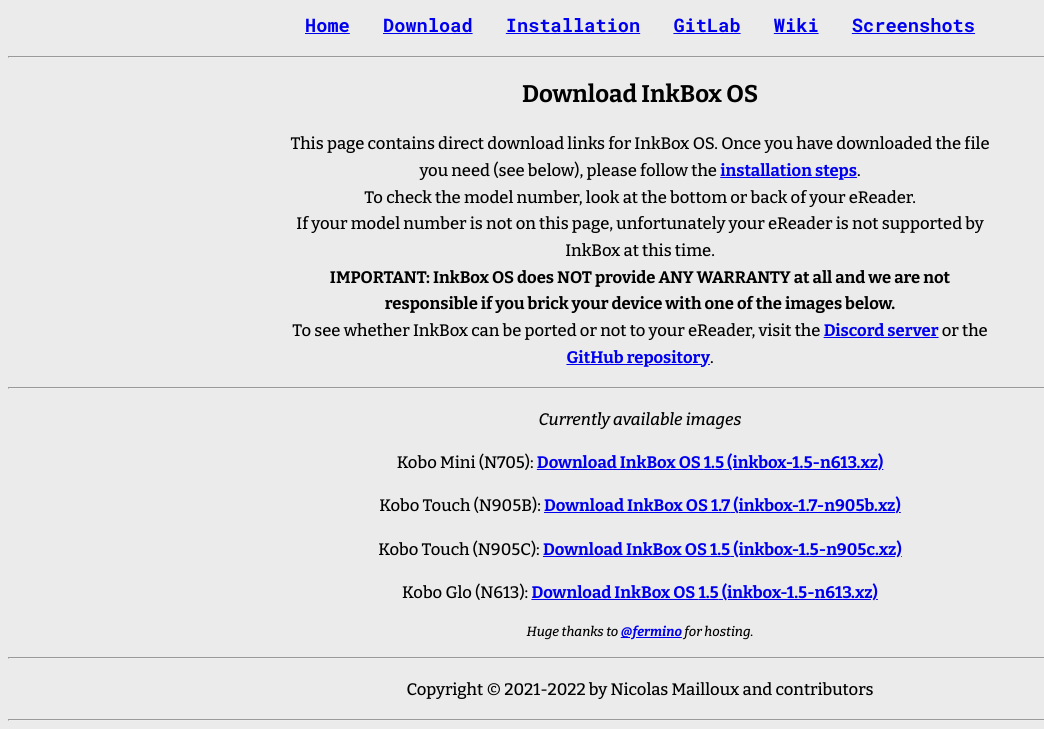
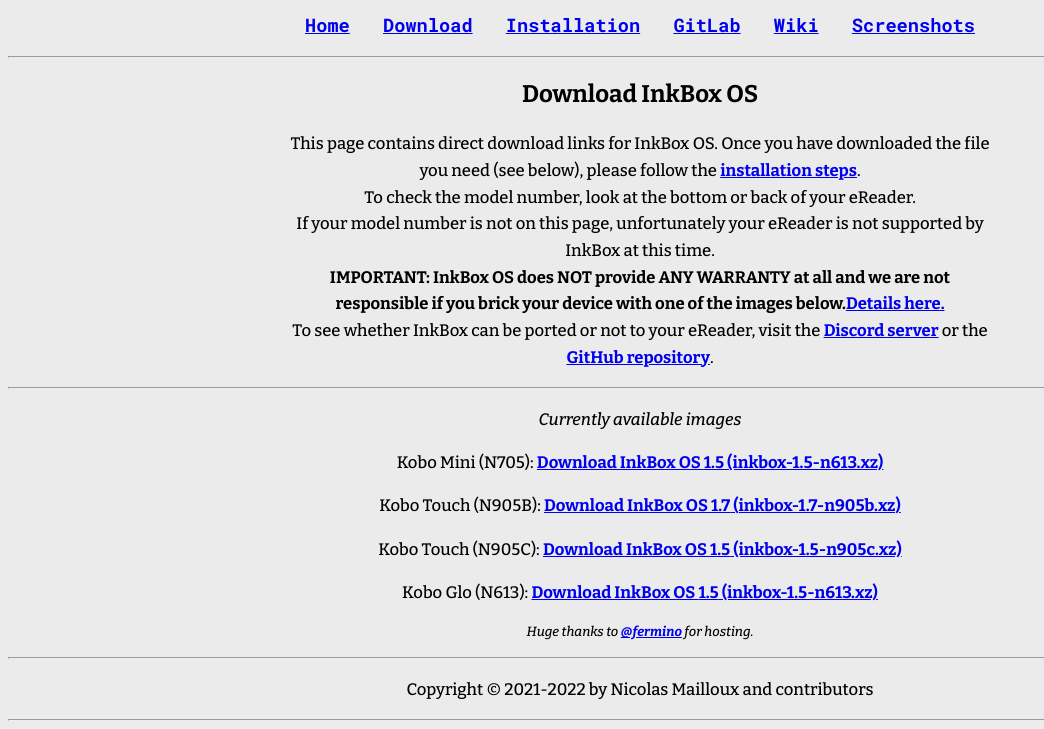
Before and after one commit to Quill-OS/inkbox.ddns.net, a plain HTML site: page downloads.html in a window 1280 px wide. Shown: the part 155-884 px from the top of the page, without its empty margins (0-1044 px from the left). Drawn offline with nearby package versions, Linux system fonts and the light colour scheme.

Commit message:
Add legal information details link

```diff
--- a/downloads.html
+++ b/downloads.html
@@ -7,7 +7,7 @@
 		<script id="navbar" src="navbar.js"></script>
 		<center>
 			<h2>Download InkBox OS</h2>
-			<p>This page contains direct download links for InkBox OS. Once you have downloaded the file you need (see below), please follow the <a href="/installation.html">installation steps</a>.<br>To check the model number, look at the bottom or back of your eReader.<br>If your model number is not on this page, unfortunately your eReader is not supported by InkBox at this time.<br><strong>IMPORTANT: InkBox OS does NOT provide ANY WARRANTY at all and we are not responsible if you brick your device with one of the images below.</strong><br>To see whether InkBox can be ported or not to your eReader, visit the <a href="https://discord.gg/xWUVRgMdsv">Discord server</a> or the <a href="https://github.com/Kobo-InkBox/inkbox">GitHub repository</a>.</p>
+			<p>This page contains direct download links for InkBox OS. Once you have downloaded the file you need (see below), please follow the <a href="/installation.html">installation steps</a>.<br>To check the model number, look at the bottom or back of your eReader.<br>If your model number is not on this page, unfortunately your eReader is not supported by InkBox at this time.<br><strong>IMPORTANT: InkBox OS does NOT provide ANY WARRANTY at all and we are not responsible if you brick your device with one of the images below.<a href="https://github.com/Kobo-InkBox/inkbox/blob/master/LEGAL.md">Details here.</a></strong><br>To see whether InkBox can be ported or not to your eReader, visit the <a href="https://discord.gg/xWUVRgMdsv">Discord server</a> or the <a href="https://github.com/Kobo-InkBox/inkbox">GitHub repository</a>.</p>
 			<hr>
 			<p><i>Currently available images</i></p>
 			<p>Kobo Mini (N705): <a href="http://23.163.0.39/bundles/inkbox/native/n705/inkbox-1.5-n705.xz">Download InkBox OS <strong>1.5</strong> (inkbox-1.5-n613.xz)</a></p>
```
